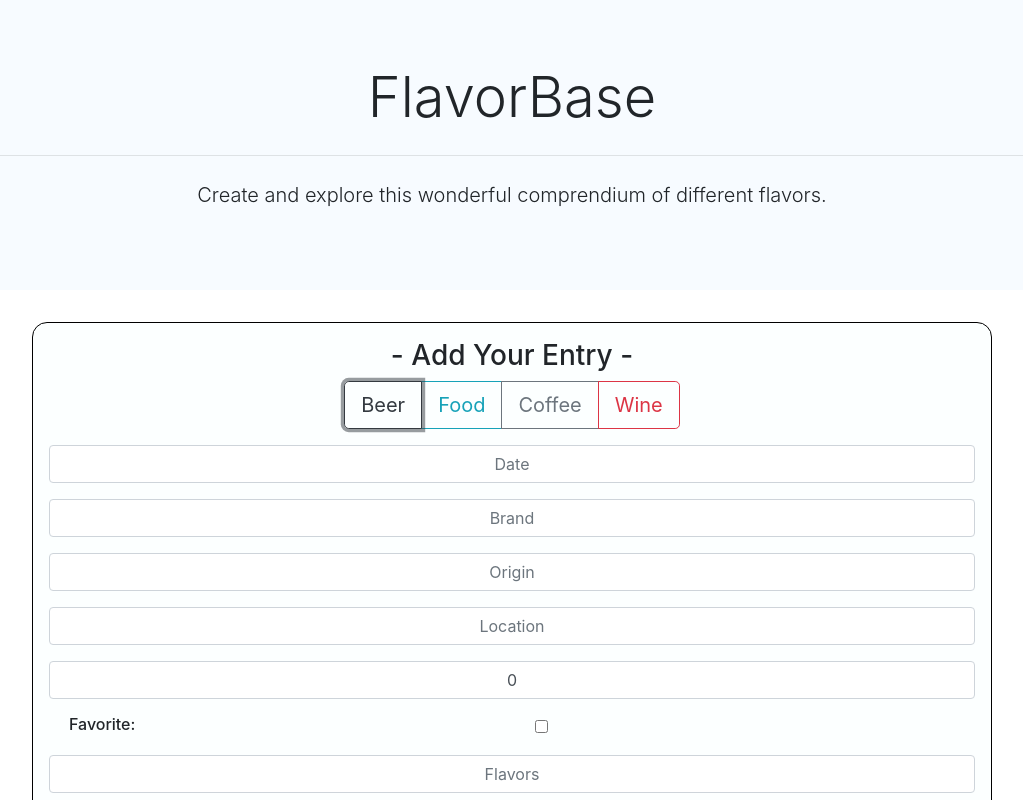
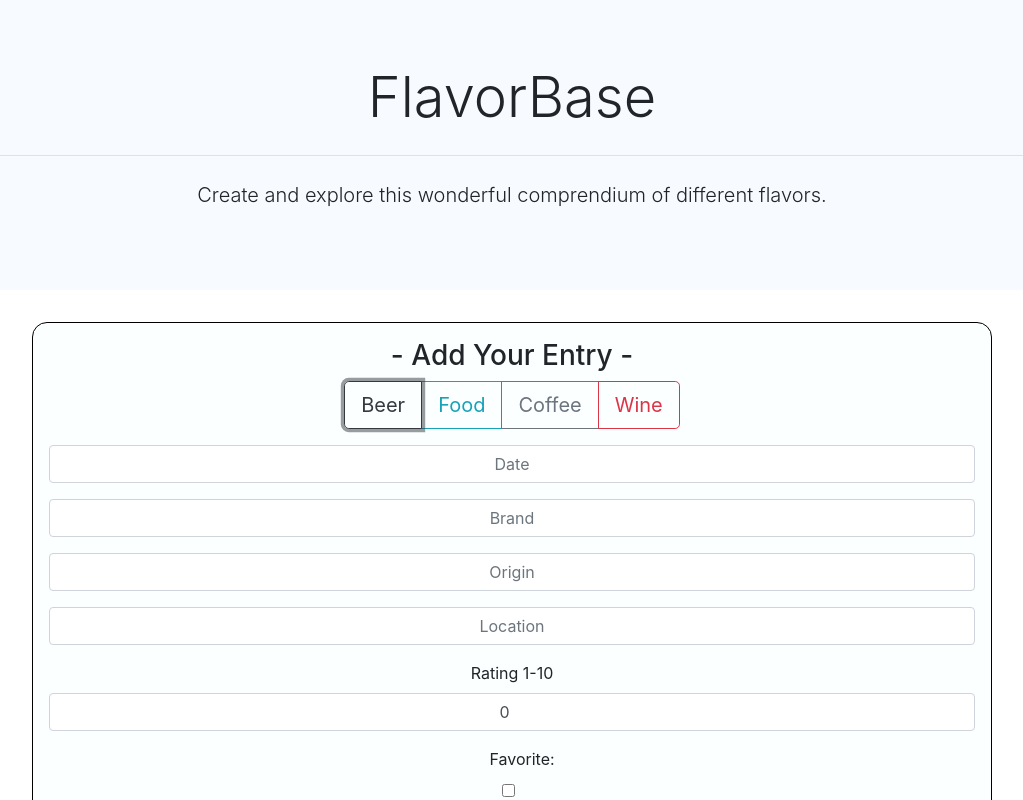
Before and after one commit to MattyTamale/FlavorBase-ReactApp, a React (Create React App) app: page / in a window 1280 px wide. Both pictures are taken after a click on the button "Beer". Shown: the top 800 px of the page, without its empty margins (128-1151 px from the left). Built offline with nearby package versions, Linux system fonts and the light colour scheme; no server answers.

Commit message:
added number type to forms

```diff
--- a/src/components/Form.js
+++ b/src/components/Form.js
@@ -169,23 +169,27 @@ class Form extends Component{
                         />
                         </div>
                         <div className="form-group">
+                        <label>
+                        Rating 1-10</label>
                         <input
                           className="form-control"
+                          max="10"
+                          min="1"
                           id='rating'
-                          type='text'
+                          type='number'
                           placeholder="Rating: 1-10"
                           onChange={this.handleChange}
                           value={this.state.rating}
                         />
                         </div>
                         <div className="form-group form-check">
-                        <h6 className="form-check-label">Favorite:</h6>
+                        <label>Favorite:</label><br/>
                         <input
                           className="form-check-input"
                           onClick={this.handleCheck}
                           id='favorite'
                           type='checkbox'
-                          value={this.state.favorite}
+                          value="favorite"
                         />
                         <br />
                         </div>
--- a/src/components/UpdateForm.js
+++ b/src/components/UpdateForm.js
@@ -142,10 +142,14 @@ class UpdateForm extends Component{
                           onChange={this.handleChange}
                           value={this.state.location}
                         />
+                            <label>
+                            Rating 1-10</label>
                             <input
                               className="form-control"
+                              max="10"
+                              min="1"
                               id='rating'
-                          type='text'
+                              type='number'
                               placeholder="Rating: 1-10"
                               onChange={this.handleChange}
                               value={this.state.rating}
```
Lines whose indentation alone changed are shown as unchanged.
